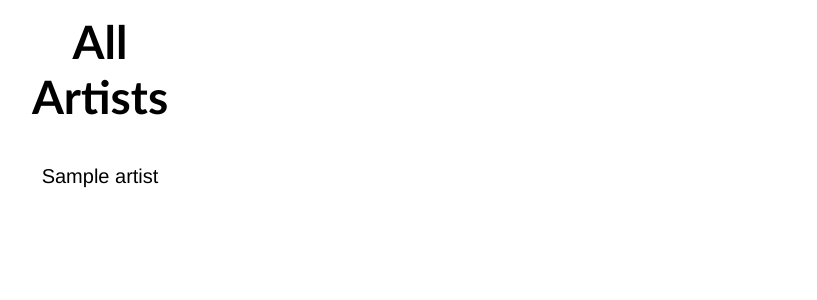
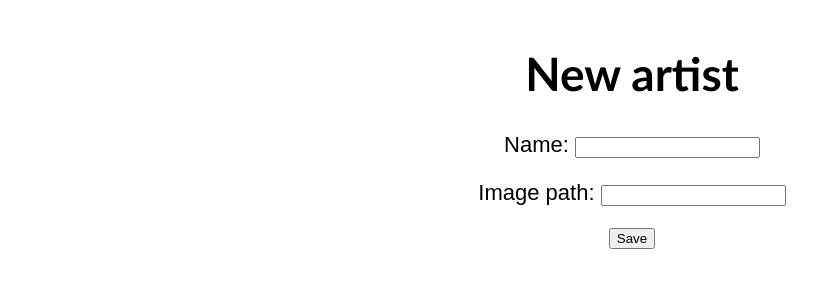
Before and after one commit to dshinzie-zz/mix-master-django, a Django app: page /artists/new/ in a window 1280 px wide. Shown: the top 300 px of the page, without its empty margins (8-825 px from the left). Run offline with Django 3.2, Linux system fonts and the light colour scheme; tables that the repository leaves empty hold one stand-in row (values such as "Sample post").

Commit message:
new form functioning for artists

```diff
--- a/mix_master/templates/artists/index.html
+++ b/mix_master/templates/artists/index.html
@@ -2,6 +2,9 @@
 
 {% block content %}
   <h1>All Artists</h1>
+
+  <a href="{% url 'artist_new'%}">New Artist</a><br/>
+
   {% for artist in artists %}
     <ul>
       <li>{{ artist.name }}</li>
--- /dev/null
+++ b/mix_master/templates/artists/new.html
@@ -0,0 +1,9 @@
+{% extends '../base.html' %}
+
+{% block content %}
+    <h1>New artist</h1>
+    <form method="POST" class="post-form">{% csrf_token %}
+        {{ form.as_p }}
+        <button type="submit" class="save btn btn-default">Save</button>
+    </form>
+{% endblock %}
--- a/mix_master/templates/base.html
+++ b/mix_master/templates/base.html
@@ -7,13 +7,7 @@
         <link rel="stylesheet" href="{% static 'css/styles.css' %}">
     </head>
     <body>
-      <div class="content container">
-          <div class="row">
-              <div class="col-md-8">
-                  {% block content %}
-                  {% endblock %}
-              </div>
-          </div>
-      </div>
+      {% block content %}
+      {% endblock %}
     </body>
 </html>
--- a/mix_master/urls.py
+++ b/mix_master/urls.py
@@ -4,8 +4,8 @@ from django.contrib import admin
 from . import views
 
 urlpatterns = [
-    url(r'^artists/', views.index, name='index'),
+    url(r'^artists/$', views.artist_index, name='artist_index'),
     # url(r'^artists/(?P<pk>\d+)/$', views.artist_detail, name='artist_detail'),
-    # url(r'^artists/new/$', views.artist_new, name='artist_new'),
+    url(r'^artists/new/$', views.artist_new, name='artist_new'),
     # url(r'^artists/(?P<pk>\d+)/edit/$', views.artist_edit, name='artist_edit'),
 ]
--- a/mix_master/views.py
+++ b/mix_master/views.py
@@ -5,6 +5,18 @@ from .forms import ArtistForm
 
 from django.shortcuts import render
 
-def index(request):
+def artist_index(request):
     artists = Artist.objects.all()
     return render(request, 'artists/index.html', {'artists': artists})
+
+def artist_new(request):
+    if request.method == 'POST':
+        form = ArtistForm(request.POST)
+        if form.is_valid():
+            artist = form.save(commit=False)
+            artist.published_date = timezone.now()
+            artist.save()
+            return redirect('artist_index')
+    else:
+        form = ArtistForm()
+    return render(request, 'artists/new.html', {'form': form})
```
